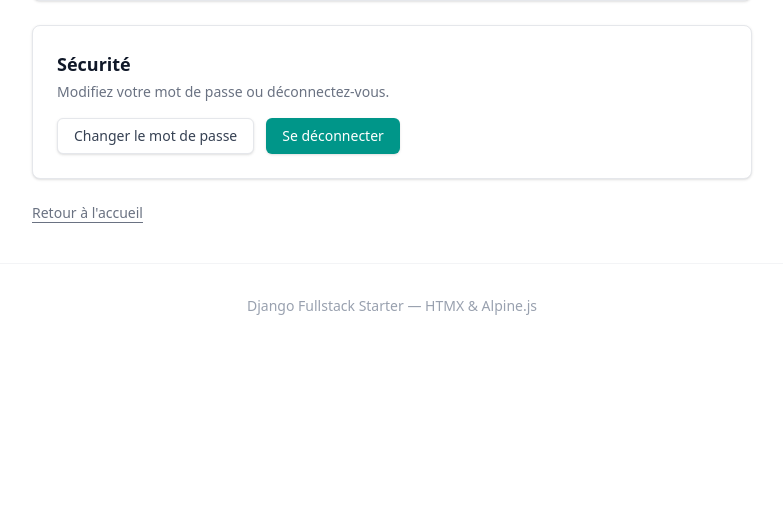
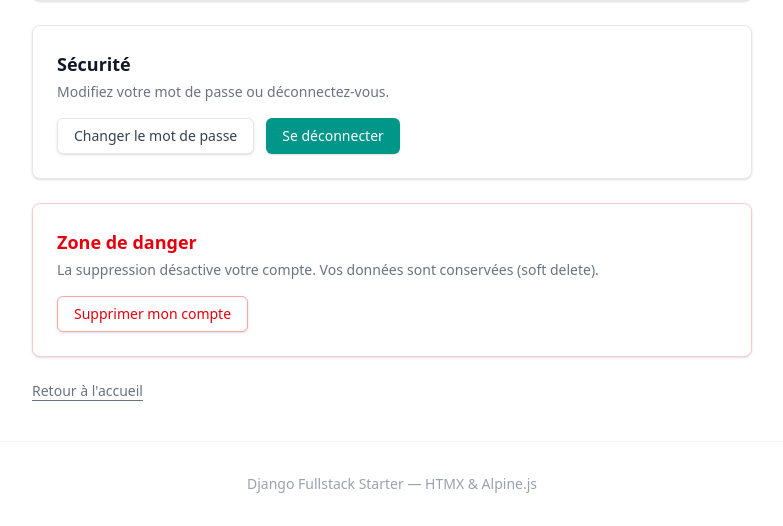
Before and after one commit to abdoulayeDABO/Full-stack-django-template, a Django app: page /accounts/profile/ in a window 1280 px wide. Shown: the part 557-1083 px from the top of the page, without its empty margins (248-1031 px from the left). Before the commit the page ends 872 px from the top, so only its background shows below. Run offline with Django 5.2, Linux system fonts and the light colour scheme; the visitor is signed in with stand-in values (Sample User, id 1); some libraries are stand-ins or nearby versions.

Commit message:
feat: add soft delete account

```diff
--- a/accounts/forms.py
+++ b/accounts/forms.py
@@ -90,3 +90,20 @@ class ProfileForm(StyledFormMixin, forms.ModelForm):
     def __init__(self, *args, **kwargs):
         super().__init__(*args, **kwargs)
         self.fields["email"].required = True
+
+
+class DeleteAccountForm(StyledFormMixin, forms.Form):
+    password = forms.CharField(
+        label="Mot de passe",
+        widget=forms.PasswordInput,
+    )
+
+    def __init__(self, *args, user=None, **kwargs):
+        self.user = user
+        super().__init__(*args, **kwargs)
+
+    def clean_password(self):
+        password = self.cleaned_data["password"]
+        if not self.user.check_password(password):
+            raise forms.ValidationError("Mot de passe incorrect.")
+        return password
--- a/accounts/models.py
+++ b/accounts/models.py
@@ -1,5 +1,16 @@
+from django.contrib.auth.models import AbstractUser
 from django.db import models
-from django.contrib.auth.models import AbstractUser
+from django.utils import timezone
+
 
 class User(AbstractUser):
-    pass
+    deleted_at = models.DateTimeField(null=True, blank=True)
+
+    @property
+    def is_deleted(self):
+        return self.deleted_at is not None
+
+    def soft_delete(self):
+        self.is_active = False
+        self.deleted_at = timezone.now()
+        self.save(update_fields=["is_active", "deleted_at"])
--- a/accounts/templates/accounts/profile.html
+++ b/accounts/templates/accounts/profile.html
@@ -56,6 +56,41 @@
         </div>
       </div>
 
+      <div class="p-6 bg-white border border-red-200 rounded-lg shadow-sm" x-data="{ confirm: false }">
+        <h2 class="text-lg font-semibold text-red-600">Zone de danger</h2>
+        <p class="mt-1 text-sm text-gray-500">
+          La suppression désactive votre compte. Vos données sont conservées (soft delete).
+        </p>
+
+        <button type="button"
+                x-show="!confirm"
+                @click="confirm = true"
+                class="inline-flex items-center justify-center h-9 px-4 mt-4 text-sm font-medium text-red-600 transition-colors bg-white border border-red-300 rounded-md shadow-sm hover:bg-red-50">
+          Supprimer mon compte
+        </button>
+
+        <form x-show="confirm"
+              x-cloak
+              method="post"
+              action="{% url 'delete_account' %}"
+              class="flex flex-col gap-4 mt-4">
+          {% csrf_token %}
+          {% include "accounts/_field.html" with field=delete_form.password %}
+
+          <div class="flex flex-col gap-3 sm:flex-row">
+            <button type="submit"
+                    class="inline-flex items-center justify-center h-9 px-4 text-sm font-medium text-white transition-colors bg-red-600 rounded-md shadow-sm hover:bg-red-700">
+              Confirmer la suppression
+            </button>
+            <button type="button"
+                    @click="confirm = false"
+                    class="inline-flex items-center justify-center h-9 px-4 text-sm font-medium text-gray-700 transition-colors bg-white border border-gray-200 rounded-md shadow-sm hover:bg-gray-50">
+              Annuler
+            </button>
+          </div>
+        </form>
+      </div>
+
       <a href="{% url 'index' %}"
          class="text-sm text-gray-500 underline underline-offset-4 hover:text-teal-700">
         Retour à l'accueil
--- a/accounts/urls.py
+++ b/accounts/urls.py
@@ -20,6 +20,7 @@ urlpatterns = [
     ),
     path("signup/", views.signup, name="signup"),
     path("profile/", views.profile, name="profile"),
+    path("delete/", views.delete_account, name="delete_account"),
     path(
         "password-reset/",
         auth_views.PasswordResetView.as_view(
--- a/accounts/views.py
+++ b/accounts/views.py
@@ -1,9 +1,10 @@
 from django.contrib import messages
-from django.contrib.auth import login
+from django.contrib.auth import login, logout
 from django.contrib.auth.decorators import login_required
 from django.shortcuts import redirect, render
+from django.views.decorators.http import require_POST
 
-from .forms import ProfileForm, SignupForm
+from .forms import DeleteAccountForm, ProfileForm, SignupForm
 
 
 def signup(request):
@@ -33,4 +34,25 @@ def profile(request):
     else:
         form = ProfileForm(instance=request.user)
 
-    return render(request, "accounts/profile.html", {"form": form})
+    return render(
+        request,
+        "accounts/profile.html",
+        {
+            "form": form,
+            "delete_form": DeleteAccountForm(user=request.user),
+        },
+    )
+
+
+@login_required
+@require_POST
+def delete_account(request):
+    form = DeleteAccountForm(request.POST, user=request.user)
+    if form.is_valid():
+        request.user.soft_delete()
+        logout(request)
+        messages.success(request, "Votre compte a été supprimé.")
+        return redirect("index")
+
+    messages.error(request, "Mot de passe incorrect.")
+    return redirect("profile")
--- a/templates/base.html
+++ b/templates/base.html
@@ -7,6 +7,7 @@
     <script src="https://cdn.jsdelivr.net/npm/@tailwindcss/browser@4"></script>
     <script src="https://cdn.jsdelivr.net/npm/htmx.org@2.0.4/dist/htmx.min.js" defer></script>
     <script src="https://cdn.jsdelivr.net/npm/alpinejs@3.14.9/dist/cdn.min.js" defer></script>
+    <style>[x-cloak] { display: none !important; }</style>
   </head>
   <body class="flex flex-col min-h-screen antialiased text-gray-900 bg-white">
     <main class="flex-1">
```
Also changed, not shown: accounts/tests.py (+34 -0 lines), accounts/migrations/0002_user_deleted_at.py (added).
